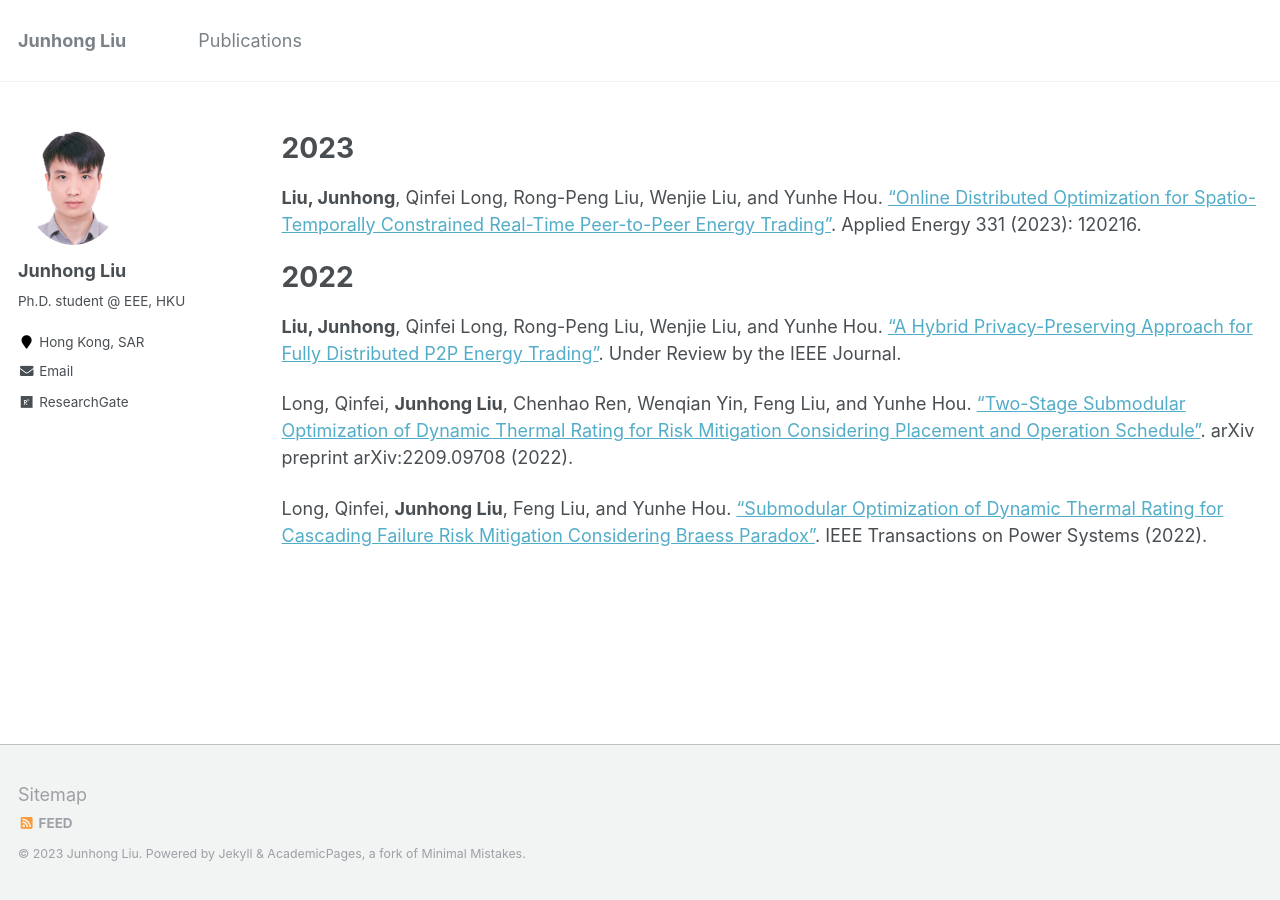
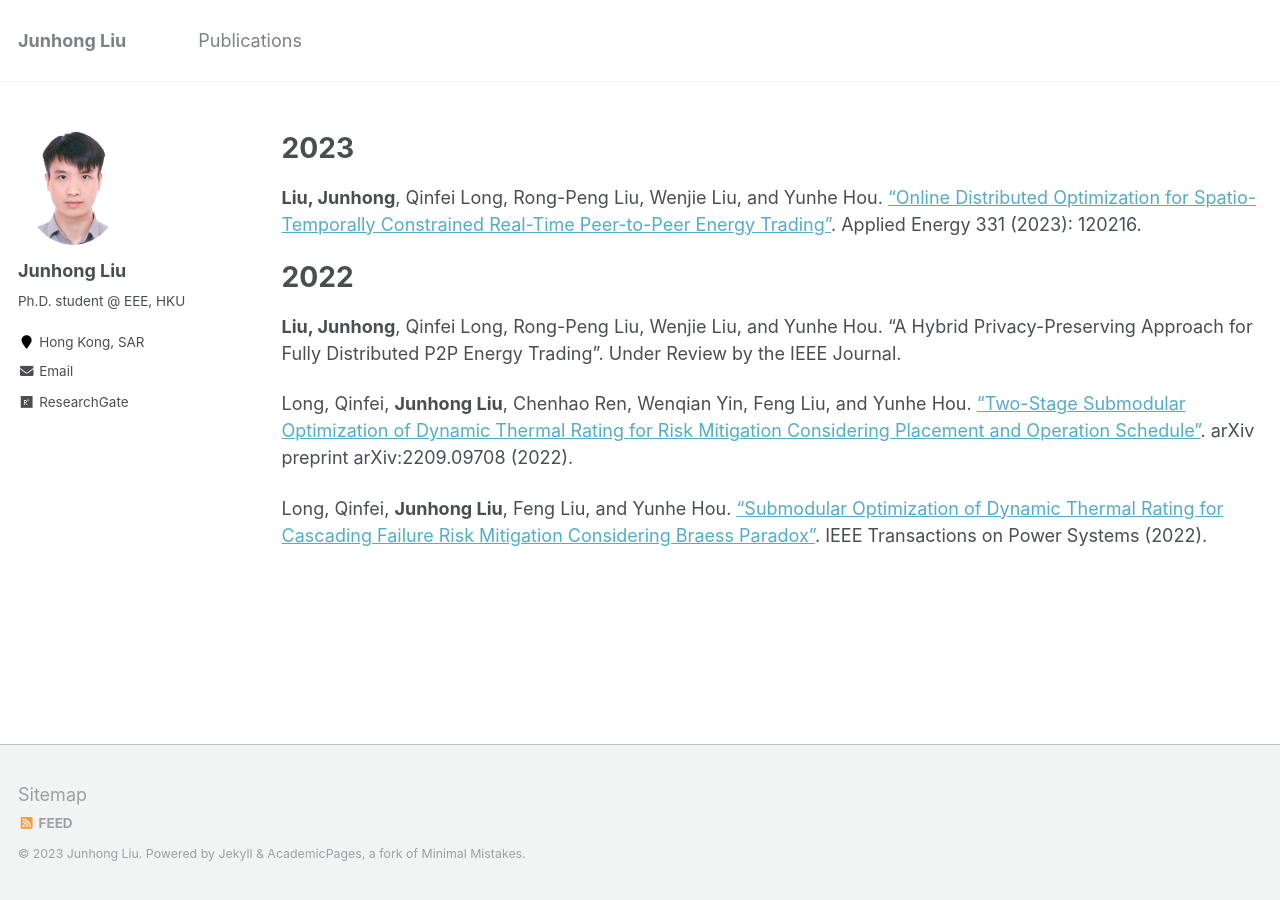
Before and after one commit to johnny-eee/online, a Jekyll site: the page built from _pages/cv.md, in a window 1280 px wide. Built offline with Jekyll 4.4.1, drawn with Linux system fonts in a browser that asks for light colours.

Commit message:
Update cv.md

```diff
--- a/_pages/cv.md
+++ b/_pages/cv.md
@@ -14,7 +14,7 @@ redirect_from:
 
 2022
 ======
-**Liu, Junhong**, Qinfei Long, Rong-Peng Liu, Wenjie Liu, and Yunhe Hou. ["A Hybrid Privacy-Preserving Approach for Fully Distributed P2P Energy Trading"]( ). Under Review by the IEEE Journal.
+**Liu, Junhong**, Qinfei Long, Rong-Peng Liu, Wenjie Liu, and Yunhe Hou. "A Hybrid Privacy-Preserving Approach for Fully Distributed P2P Energy Trading". Under Review by the IEEE Journal.
 
 Long, Qinfei, **Junhong Liu**, Chenhao Ren, Wenqian Yin, Feng Liu, and Yunhe Hou. ["Two-Stage Submodular Optimization of Dynamic Thermal Rating for Risk Mitigation Considering Placement and Operation Schedule"](https://arxiv.org/pdf/2209.09708.pdf). arXiv preprint arXiv:2209.09708 (2022).
 
```
